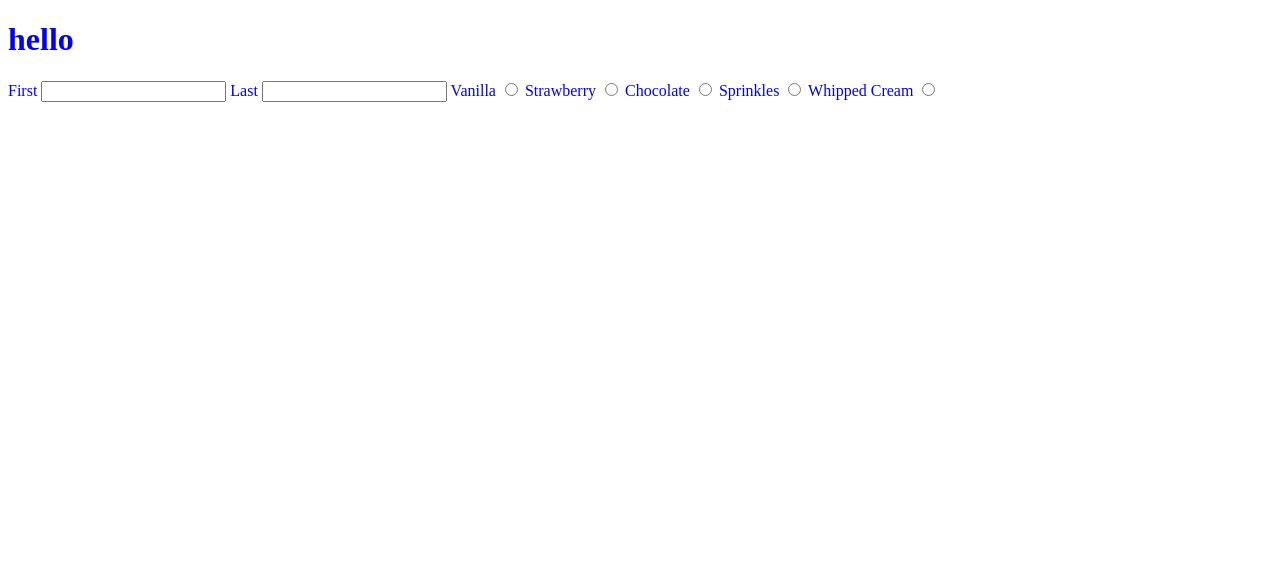
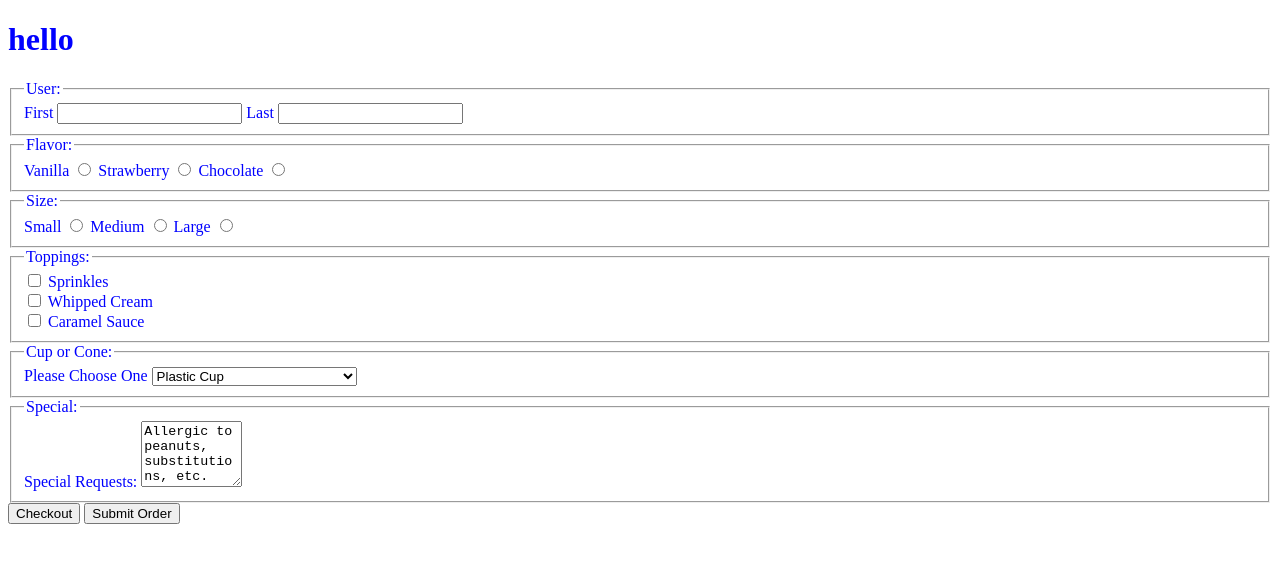
Before and after one commit to MissBolin/inputTypes, a plain HTML site: page index.html in a window 1280 px wide. Drawn offline with Linux system fonts and the light colour scheme.

Commit message:
added more input types

```diff
--- a/index.html
+++ b/index.html
@@ -8,21 +8,57 @@
 <body>
     <h1>hello</h1>
     <form>
+        <fieldset>
+            <legend>User:</legend>
             <label for="firstname">First</label>
             <input id="firstname" name="first_name">
             <label for="lastname">Last</label>
             <input id="lastname" name="last_name">
-
+        </fieldset>
+        <fieldset>
+            <legend>Flavor:</legend>
             <label for="vanilla">Vanilla</label>
             <input type="radio" id="vanilla" name="icecream">
             <label for="strawberry">Strawberry</label>
             <input type="radio" id="strawberry" name="icecream">
             <label for="chocolate">Chocolate</label>
             <input type="radio" id="chocolate" name="icecream">
-        <label for="sprinkles">Sprinkles</label>
-        <input type="radio" id="sprinkles" name="toppings">
-        <label for="whippedCream">Whipped Cream</label>
-        <input type="radio" id="whippedCream" name="toppings">
+        </fieldset>
+        <fieldset>
+            <legend>Size:</legend>
+            <label for="small">Small</label>
+            <input type="radio" id="small" name="size">
+            <label for="medium">Medium</label>
+            <input type="radio" id="medium" name="size">
+            <label for="large">Large</label>
+            <input type="radio" id="large" name="size">
+        </fieldset>
+        <fieldset>
+            <legend>Toppings:</legend>
+            <input type="checkbox" id="sprinkles" name="sprinkles" value="sprinkles">
+            <label for="sprinkles">Sprinkles</label><br>
+            <input type="checkbox" id="whippedCream" name="whippedCream" value="whippedCream">
+            <label for="whippedCream">Whipped Cream</label><br>
+            <input type="checkbox" id="caramel" name="caramel" value="caramel">
+            <label for="caramel">Caramel Sauce</label>
+        </fieldset>
+        <fieldset>
+            <legend>Cup or Cone:</legend>
+            <label for="container">Please Choose One</label>
+            <select name="container" id="container">
+                <option value="cup">Plastic Cup</option>
+                <option value="sugar">Sugar Cone</option>
+                <option value="waffle">Waffle Cone</option>
+                <option value="dippedWaffle">Chocolate Dipped Waffle Cone</option>
+            </select>
+        </fieldset>
+        <fieldset>
+            <legend>Special:</legend>
+            <label for="SpecialRequests">Special Requests:</label>
+            <textarea id="SpecialRequests" name="SpecialRequests" rows="4" cols="10">Allergic to peanuts, substitutions, etc.</textarea>
+        </fieldset>
+        <button type="button" onclick="alert('Go to Checkout!')">Checkout</button>
+        <button type="submit">Submit Order</button>
     </form>
 </body>
 </html>
```
Lines whose indentation alone changed are shown as unchanged.
